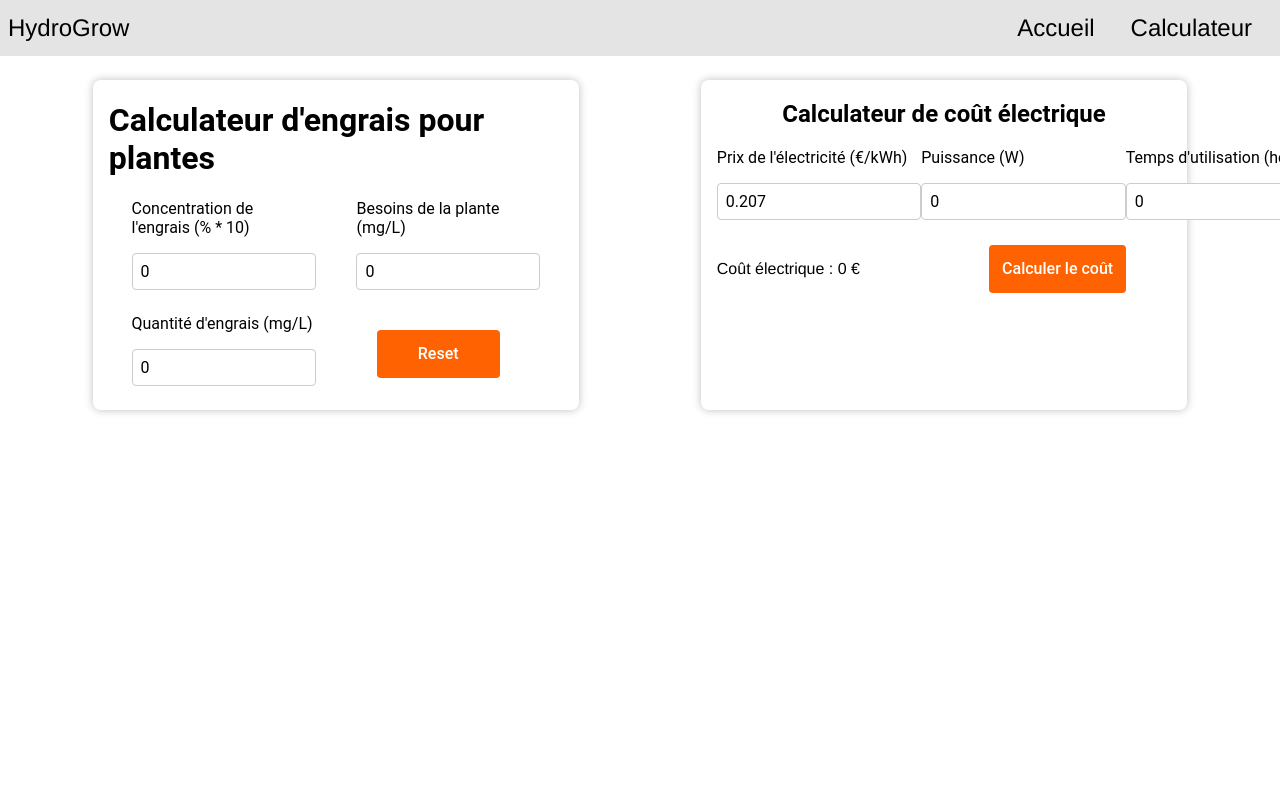
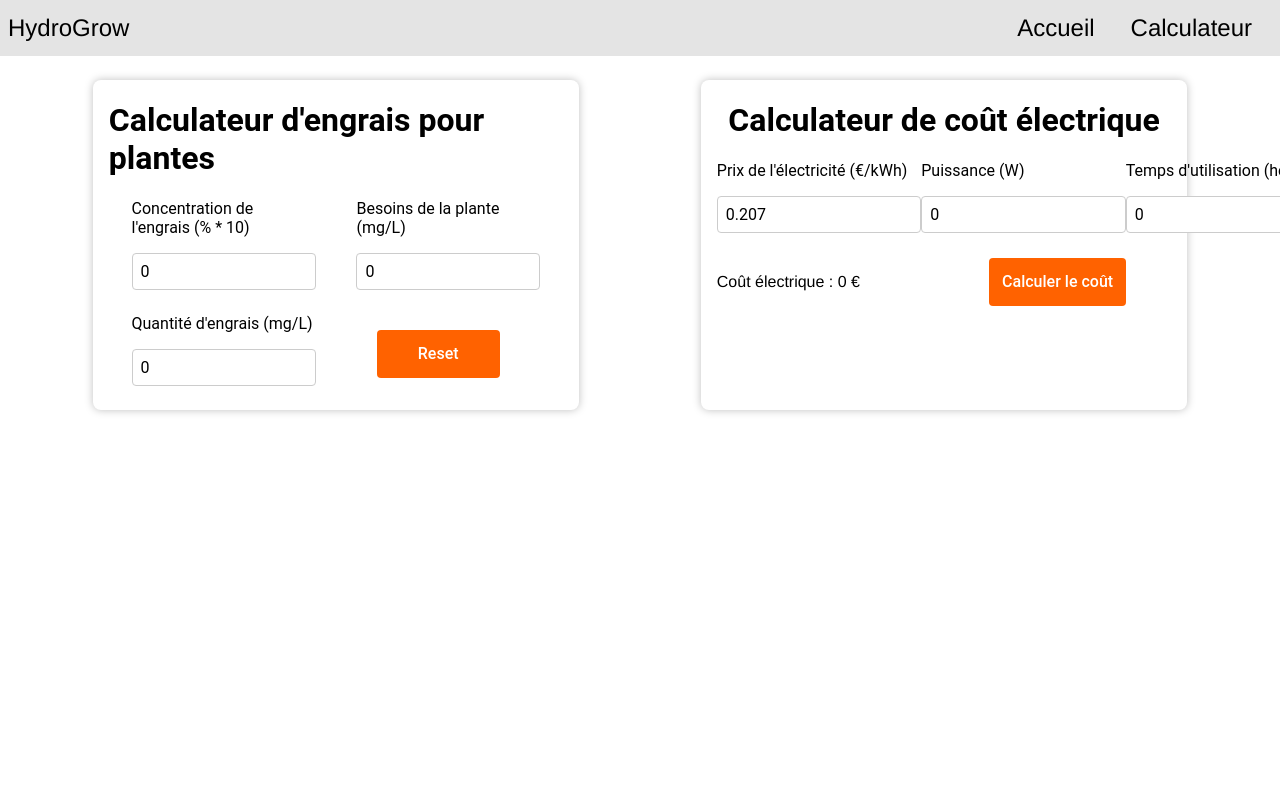
Before and after one commit to SudTech-Innovations/HydroGrow_FrontEnd, a React (Create React App) app in the folder hydrogrow/: page /calc in a window 1280 px wide. Shown: the top 800 px of the page. Built offline with nearby package versions, Linux system fonts and the light colour scheme.

Commit message:
Update PrixElectricite.jsx

```diff
--- a/hydrogrow/src/pages/Calc/Modules/PrixElectricite.jsx
+++ b/hydrogrow/src/pages/Calc/Modules/PrixElectricite.jsx
@@ -14,7 +14,7 @@ const PrixElectricite = () => {
 
   return (
     <div className="module-container">
-      <h2>Calculateur de coût électrique</h2>
+      <h1>Calculateur de coût électrique</h1>
       <div className="module-inputs">
         <div className="form-group">
           <label htmlFor="price">Prix de l'électricité (€/kWh)</label>
```
